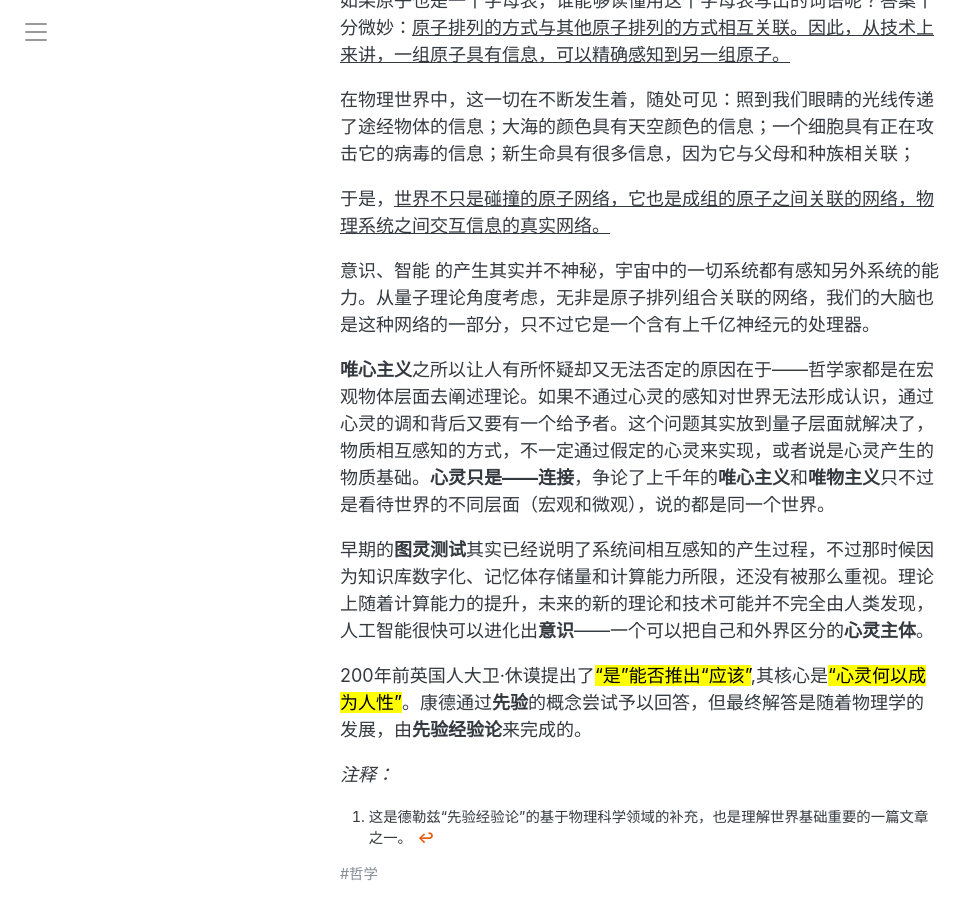
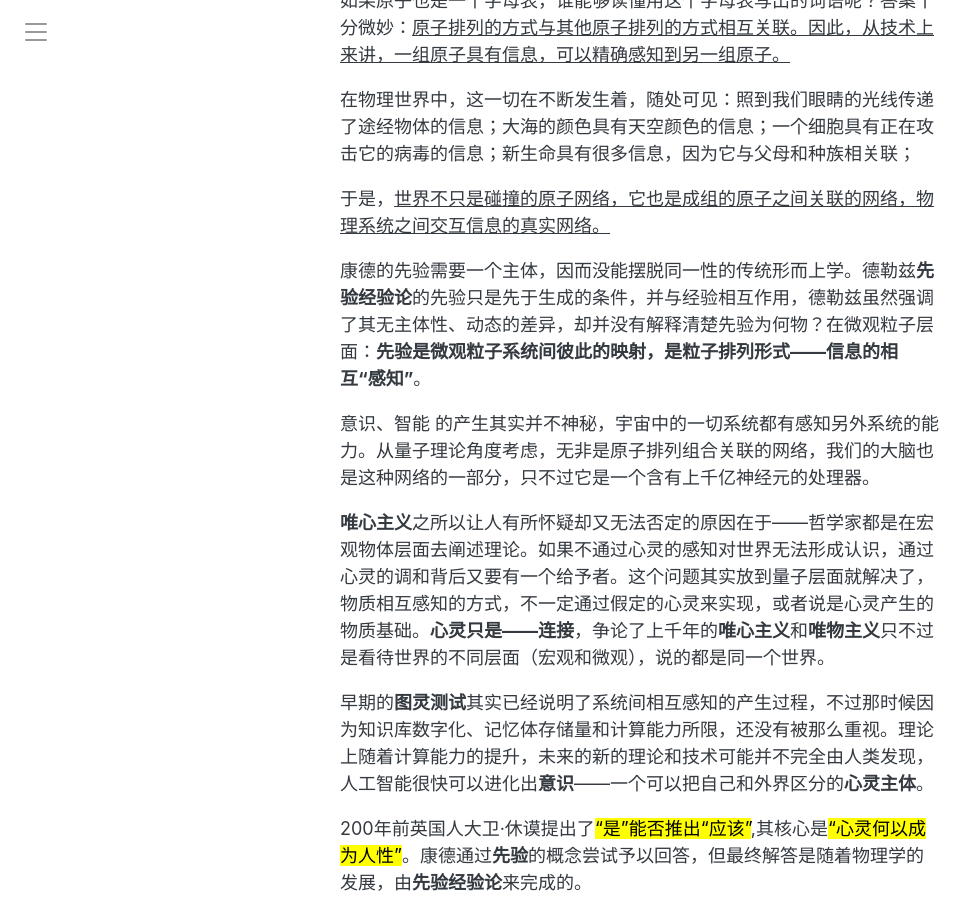
Before and after one commit to symphonyh/symphonyh.github.io, a Jekyll site: the page built from _posts/2024-08-06-xmyj.md, in a window 1280 px wide and 900 px high, scrolled down 1674 px. Shown: the whole window, without its empty margins (0-977 px from the left). Built offline with Jekyll 4.4.1, drawn with Linux system fonts in a browser that asks for light colours; comment, search, counter and statistics services are not loaded.

Commit message:
修改一些文字
修改先验的文章

```diff
--- a/_posts/2024-08-06-xmyj.md
+++ b/_posts/2024-08-06-xmyj.md
@@ -35,6 +35,8 @@ comments: true
 
 于是，<ins>世界不只是碰撞的原子网络，它也是成组的原子之间关联的网络，物理系统之间交互信息的真实网络。</ins>
 
+康德的先验需要一个主体，因而没能摆脱同一性的传统形而上学。德勒兹**先验经验论**的先验只是先于生成的条件，并与经验相互作用，德勒兹虽然强调了其无主体性、动态的差异，却并没有解释清楚先验为何物？在微观粒子层面：**先验是微观粒子系统间彼此的映射，是粒子排列形式——信息的相互“感知”**。
+
 意识、智能 的产生其实并不神秘，宇宙中的一切系统都有感知另外系统的能力。从量子理论角度考虑，无非是原子排列组合关联的网络，我们的大脑也是这种网络的一部分，只不过它是一个含有上千亿神经元的处理器。
 
 **唯心主义**之所以让人有所怀疑却又无法否定的原因在于——哲学家都是在宏观物体层面去阐述理论。如果不通过心灵的感知对世界无法形成认识，通过心灵的调和背后又要有一个给予者。这个问题其实放到量子层面就解决了，物质相互感知的方式，不一定通过假定的心灵来实现，或者说是心灵产生的物质基础。**心灵只是——连接**，争论了上千年的**唯心主义**和**唯物主义**只不过是看待世界的不同层面（宏观和微观），说的都是同一个世界。
```
Also changed, not shown: _includes/header.html (line endings or trailing spaces).
